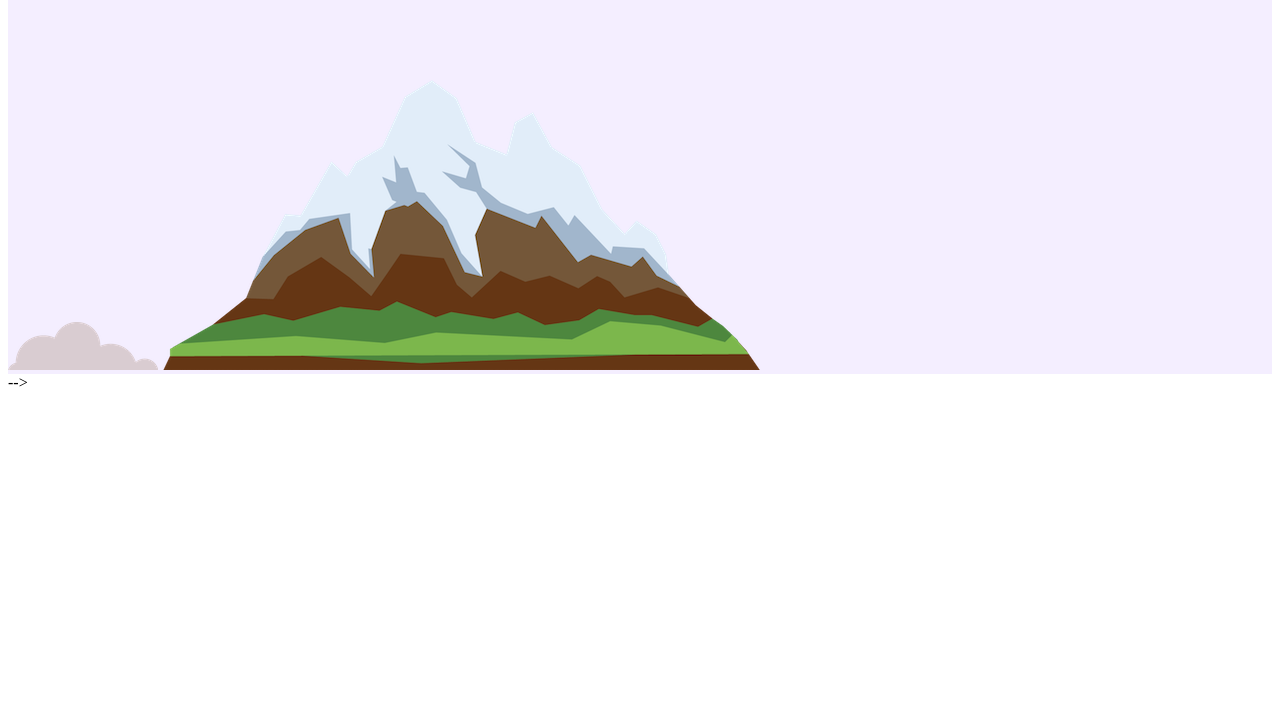
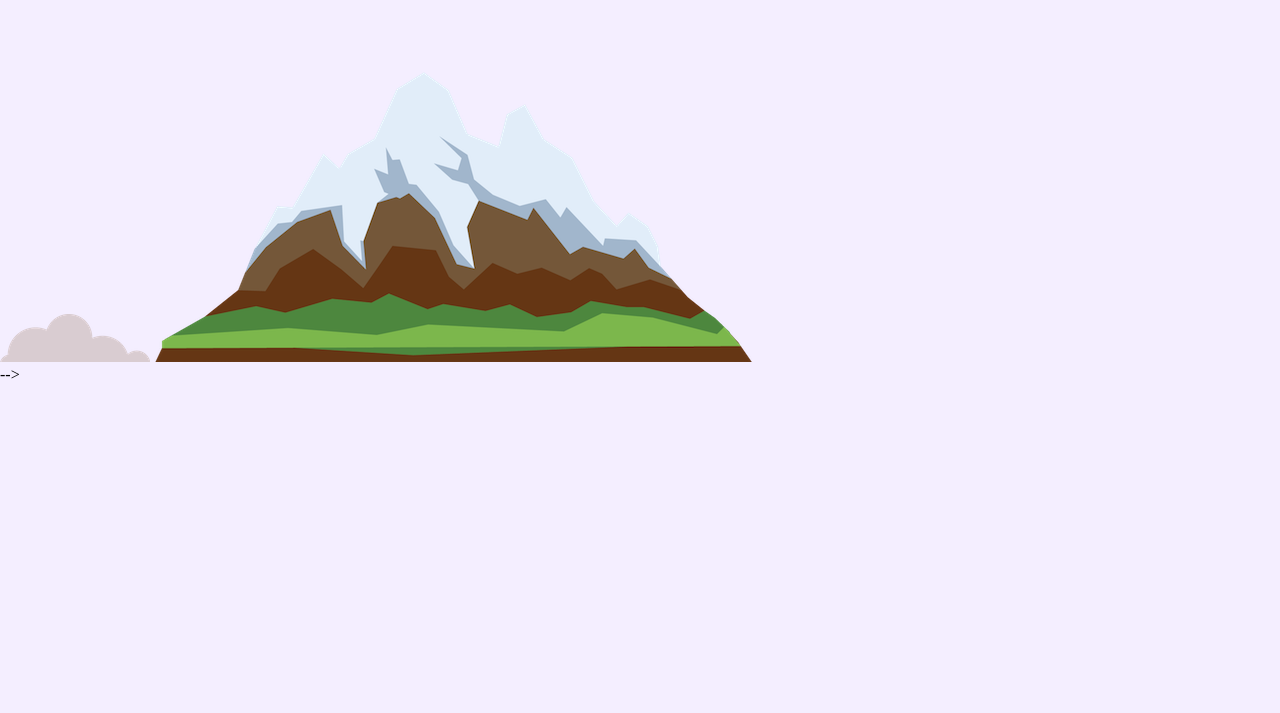
Before and after one commit to cpratik025/FullStack2, a plain HTML site: page index.html in a window 1280 px wide. Shown: the part 87-800 px from the top of the page. Drawn offline with Linux system fonts and the light colour scheme.

Commit message:
Update style.css

```diff
--- a/css/style.css
+++ b/css/style.css
@@ -1,14 +1,11 @@
-/*body{
+body{
   background-color: #f4eeff;
-  margin: 0;}*/
+  margin: 0;}
 
 h1{
   margin-top: 0;
 }
-.top{
-  background-color: #f4eeff;
 
-}
 /*.middle{
   border: 20px;
   border-color: black;
```
